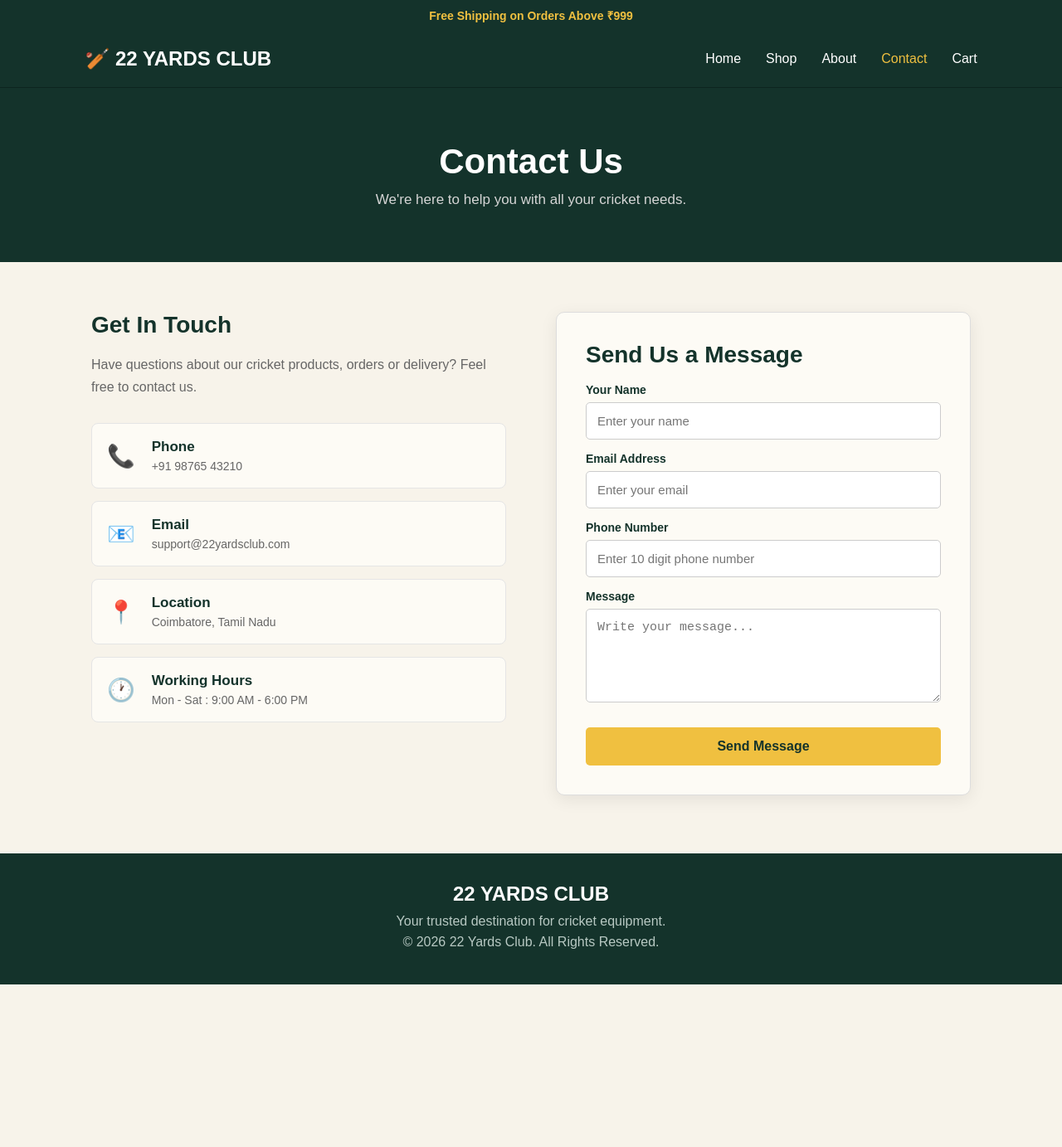
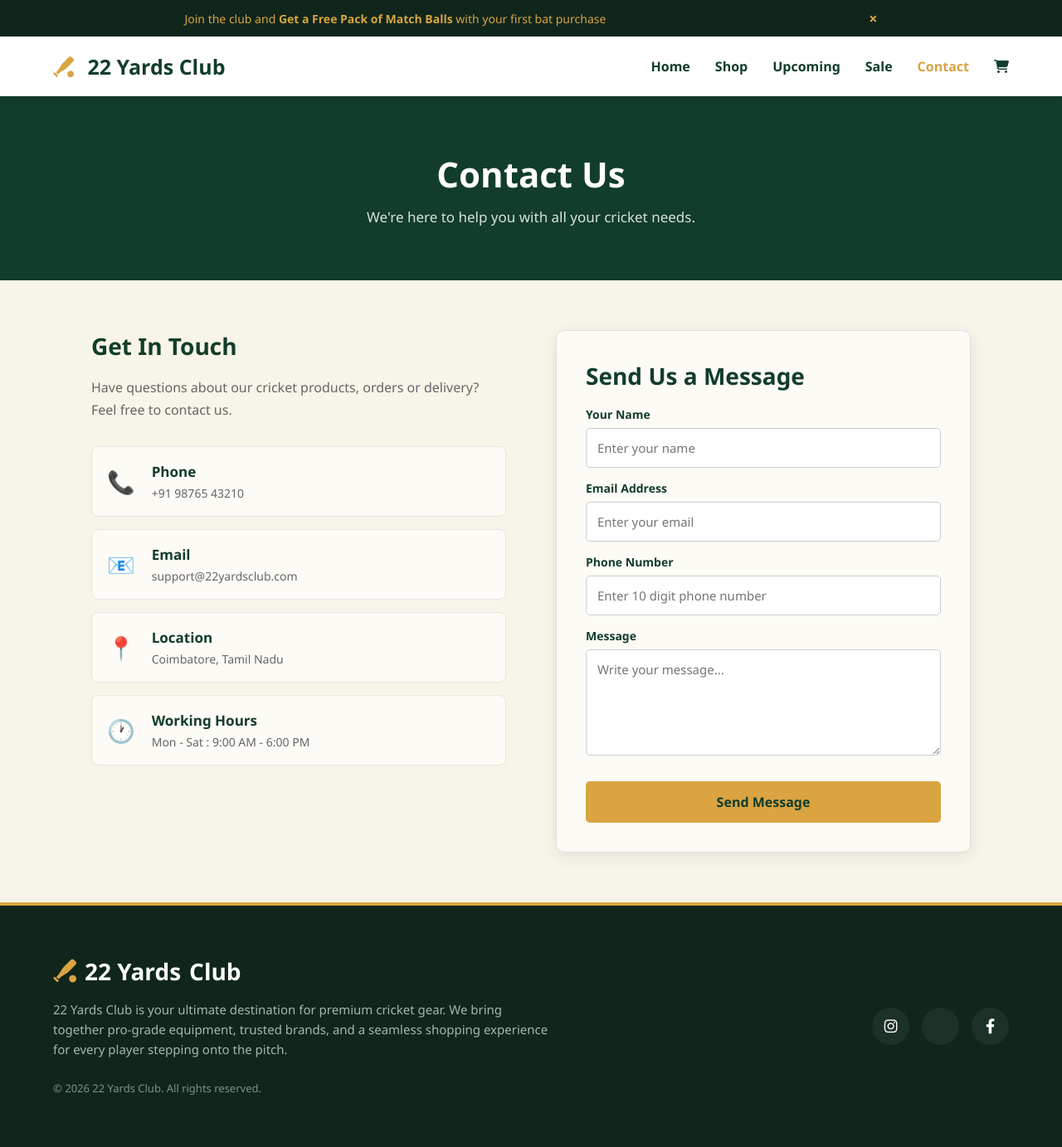
Before and after one commit to SivaPachu/22_yards_club_frontend, a plain HTML site: page contact.html in a window 1280 px wide. Shown: the whole page at 83% size. Before the commit the page ends 1187 px from the top, so only its background shows below. Drawn offline with Linux system fonts and the light colour scheme.

Commit message:
Fix contact page navbar,sidebar and footer

```diff
--- a/contact.css
+++ b/contact.css
@@ -1,61 +1,6 @@
-* {
-    margin: 0;
-    padding: 0;
-    box-sizing: border-box;
-}
-
-body {
-    font-family: Arial, sans-serif;
-    background: #f7f3ea;
-    color: #222;
-}
-
-/* TOP BAR */
-.top-bar {
-    background: #14332b;
-    color: #f0c040;
-    text-align: center;
-    padding: 9px;
-    font-size: 14px;
-    font-weight: bold;
-}
-
-/* HEADER */
-.header {
-    background: #14332b;
-    display: flex;
-    align-items: center;
-    justify-content: space-between;
-    padding: 20px 8%;
-    border-bottom: 1px solid #0d251f;
-}
-
-.logo {
-    font-size: 24px;
-    font-weight: bold;
-    color: #ffffff;
-}
-
-nav {
-    display: flex;
-    gap: 30px;
-}
-
-nav a {
-    text-decoration: none;
-    color: #ffffff;
-    font-size: 16px;
-    font-weight: 500;
-}
-
-nav a:hover,
-nav a.active {
-    color: #f0c040;
-}
-
-/* HERO */
+/* CONTACT HERO */
 .hero {
-    background: #14332b;
+    background: #123d2a;
     color: white;
     text-align: center;
     padding: 65px 20px;
@@ -68,7 +13,7 @@
 
 .hero p {
     font-size: 17px;
-    color: #d5d5d5;
+    color: #d7e2db;
 }
 
 /* MAIN CONTACT AREA */
@@ -81,12 +26,11 @@
     gap: 60px;
 }
 
-/* LEFT */
 .contact-info h2,
 .contact-form h2 {
     font-size: 28px;
     margin-bottom: 18px;
-    color: #14332b;
+    color: #123d2a;
 }
 
 .contact-info > p {
@@ -95,7 +39,7 @@
     margin-bottom: 30px;
 }
 
-/* INFORMATION BOX */
+/* INFO BOX */
 .info-box {
     background: #fdfbf5;
     display: flex;
@@ -114,7 +58,7 @@
 .info-box h3 {
     margin-bottom: 5px;
     font-size: 17px;
-    color: #14332b;
+    color: #123d2a;
 }
 
 .info-box p {
@@ -128,7 +72,7 @@
     padding: 35px;
     border-radius: 10px;
     border: 1px solid #ddd;
-    box-shadow: 0 5px 20px rgba(0,0,0,0.08);
+    box-shadow: 0 5px 20px rgba(0, 0, 0, 0.08);
 }
 
 .contact-form label {
@@ -137,7 +81,7 @@
     margin-bottom: 7px;
     font-weight: bold;
     font-size: 14px;
-    color: #14332b;
+    color: #123d2a;
 }
 
 .contact-form input,
@@ -152,14 +96,13 @@
 
 .contact-form input:focus,
 .contact-form textarea:focus {
-    border-color: #f0c040;
+    border-color: #d9a441;
 }
 
 .contact-form textarea {
     resize: vertical;
 }
 
-/* ERROR */
 .error {
     display: block;
     color: red;
@@ -167,13 +110,12 @@
     margin-top: 4px;
 }
 
-/* BUTTON */
 .contact-form button {
     width: 100%;
     margin-top: 22px;
     padding: 14px;
-    background: #f0c040;
-    color: #14332b;
+    background: #d9a441;
+    color: #123d2a;
     border: none;
     border-radius: 5px;
     font-size: 16px;
@@ -182,40 +124,12 @@
 }
 
 .contact-form button:hover {
-    background: #d9a92e;
-}
-
-/* FOOTER */
-footer {
-    background: #14332b;
-    color: white;
-    text-align: center;
-    padding: 35px 20px;
-    margin-top: 70px;
-}
-
-footer h2 {
-    margin-bottom: 10px;
-}
-
-footer p {
-    color: #b8c9c3;
-    margin: 7px;
+    background: #123d2a;
+    color: #d9a441;
 }
 
 /* MOBILE */
 @media (max-width: 768px) {
-    .header {
-        flex-direction: column;
-        gap: 20px;
-    }
-
-    nav {
-        gap: 15px;
-        flex-wrap: wrap;
-        justify-content: center;
-    }
-
     .hero h1 {
         font-size: 34px;
     }
--- a/contact.html
+++ b/contact.html
@@ -2,226 +2,162 @@
 <html lang="en">
 
 <head>
-
     <meta charset="UTF-8">
-
     <meta name="viewport" content="width=device-width, initial-scale=1.0">
-
     <title>Contact Us | 22 Yards Club</title>
 
+    <link rel="stylesheet" href="https://cdnjs.cloudflare.com/ajax/libs/font-awesome/6.4.2/css/all.min.css">
+    <link rel="stylesheet" href="style.css">
     <link rel="stylesheet" href="contact.css">
-
 </head>
-
 
 <body>
 
-    <!-- TOP BAR -->
-
-    <div class="top-bar">
-        Free Shipping on Orders Above ₹999
+    <!-- Top Ad Banner Section-->
+    <div id="adbanner">
+        <p>Join the club and <b>Get a Free Pack of Match Balls</b> with your first bat purchase</p>
+        <span id="closead">&times;</span>
     </div>
 
+    <!-- NavBar Section -->
+    <nav>
+        <a href="index.html" class="logo">
+            <i class="fa-solid fa-baseball-bat-ball"></i>
+            <span>22 Yards <b>Club</b></span>
+        </a>
 
-    <!-- HEADER -->
+        <svg id="menuicon" xmlns="http://www.w3.org/2000/svg" fill="none" viewBox="0 0 24 24" stroke-width="1.5"
+            stroke="currentColor">
+            <path stroke-linecap="round" stroke-linejoin="round" d="M3.75 6.75h16.5M3.75 12h16.5m-16.5 5.25h16.5" />
+        </svg>
 
-    <header class="header">
+        <ul class="nav-links">
+            <li><a href="index.html">Home</a></li>
+            <li><a href="shop.html">Shop</a></li>
+            <li><a href="index.html#upcoming">Upcoming</a></li>
+            <li><a href="index.html#sale__section">Sale</a></li>
+            <li><a href="contact.html" class="active__link">Contact</a></li>
+            <li><a href="cart.html" class="cart-icon"><i class="fa-solid fa-cart-shopping"></i></a></li>
+        </ul>
+    </nav>
 
-        <div class="logo">
-            🏏 22 YARDS CLUB
+    <!-- Side NavBar Section -->
+    <section id="sidenav">
+        <div class="close__btn__container">
+            <button id="closenav">&times;</button>
         </div>
-
-
-        <nav>
-
-            <a href="index.html">Home</a>
-
-            <a href="shop.html">Shop</a>
-
-            <a href="about.html">About</a>
-
-            <a href="contact.html" class="active">Contact</a>
-
-            <a href="cart.html">Cart</a>
-
-        </nav>
-
-    </header>
-
+        <ul>
+            <li><a href="index.html">Home</a></li>
+            <li><a href="shop.html">Shop</a></li>
+            <li><a href="index.html#upcoming">Upcoming</a></li>
+            <li><a href="index.html#sale__section">Sale</a></li>
+            <li><a href="contact.html">Contact</a></li>
+            <li><a href="cart.html">Cart</a></li>
+        </ul>
+    </section>
 
     <!-- CONTACT HERO -->
-
     <section class="hero">
-
         <h1>Contact Us</h1>
-
-        <p>
-            We're here to help you with all your cricket needs.
-        </p>
-
+        <p>We're here to help you with all your cricket needs.</p>
     </section>
 
-
     <!-- CONTACT CONTENT -->
-
     <section class="contact-container">
 
-
         <!-- LEFT SIDE -->
-
         <div class="contact-info">
-
             <h2>Get In Touch</h2>
-
             <p>
                 Have questions about our cricket products,
                 orders or delivery? Feel free to contact us.
             </p>
 
-
             <div class="info-box">
-
                 <span>📞</span>
-
                 <div>
                     <h3>Phone</h3>
                     <p>+91 98765 43210</p>
                 </div>
-
             </div>
 
-
             <div class="info-box">
-
                 <span>📧</span>
-
                 <div>
                     <h3>Email</h3>
                     <p>support@22yardsclub.com</p>
                 </div>
-
             </div>
 
-
             <div class="info-box">
-
                 <span>📍</span>
-
                 <div>
                     <h3>Location</h3>
                     <p>Coimbatore, Tamil Nadu</p>
                 </div>
-
             </div>
 
-
             <div class="info-box">
-
                 <span>🕐</span>
-
                 <div>
                     <h3>Working Hours</h3>
                     <p>Mon - Sat : 9:00 AM - 6:00 PM</p>
                 </div>
-
             </div>
-
         </div>
 
-
         <!-- RIGHT SIDE FORM -->
-
         <div class="contact-form">
-
             <h2>Send Us a Message</h2>
 
-
             <form id="contactForm">
-
-
-                <label for="name">
-                    Your Name
-                </label>
-
-                <input
-                    type="text"
-                    id="name"
-                    placeholder="Enter your name"
-                >
-
+                <label for="name">Your Name</label>
+                <input type="text" id="name" placeholder="Enter your name">
                 <span id="nameError" class="error"></span>
 
-
-                <label for="email">
-                    Email Address
-                </label>
-
-                <input
-                    type="email"
-                    id="email"
-                    placeholder="Enter your email"
-                >
-
+                <label for="email">Email Address</label>
+                <input type="email" id="email" placeholder="Enter your email">
                 <span id="emailError" class="error"></span>
 
-
-                <label for="phone">
-                    Phone Number
-                </label>
-
-                <input
-                    type="tel"
-                    id="phone"
-                    placeholder="Enter 10 digit phone number"
-                >
-
+                <label for="phone">Phone Number</label>
+                <input type="tel" id="phone" placeholder="Enter 10 digit phone number">
                 <span id="phoneError" class="error"></span>
 
-
-                <label for="message">
-                    Message
-                </label>
-
-                <textarea
-                    id="message"
-                    rows="5"
-                    placeholder="Write your message..."
-                ></textarea>
-
+                <label for="message">Message</label>
+                <textarea id="message" rows="5" placeholder="Write your message..."></textarea>
                 <span id="messageError" class="error"></span>
 
-
-                <button type="submit">
-                    Send Message
-                </button>
-
-
+                <button type="submit">Send Message</button>
             </form>
-
         </div>
 
     </section>
 
-
-    <!-- FOOTER -->
-
-    <footer>
-
-        <h2>22 YARDS CLUB</h2>
-
-        <p>
-            Your trusted destination for cricket equipment.
-        </p>
-
-        <p>
-            © 2026 22 Yards Club. All Rights Reserved.
-        </p>
-
+    <!-- Footer Section -->
+    <footer class="mod__footer">
+        <div class="footer__container">
+            <div class="footer__left">
+                <h2>
+                    <i class="fa-solid fa-baseball-bat-ball"></i> 22 Yards <span>Club</span>
+                </h2>
+                <p>
+                    22 Yards Club is your ultimate destination for premium cricket gear. We bring together pro-grade
+                    equipment, trusted brands, and a seamless shopping experience for every player stepping onto the
+                    pitch.
+                </p>
+                <p class="copyright">&copy; 2026 22 Yards Club. All rights reserved.</p>
+            </div>
+            <div class="footer__right">
+                <div class="social-icons">
+                    <a href="#" aria-label="Instagram"><i class="fa-brands fa-instagram"></i></a>
+                    <a href="#" aria-label="X"><i class="fa-brands fa-x-twitter"></i></a>
+                    <a href="#" aria-label="Facebook"><i class="fa-brands fa-facebook-f"></i></a>
+                </div>
+            </div>
+        </div>
     </footer>
 
-
     <script src="contact.js"></script>
-
 </body>
 
 </html>
--- a/contact.js
+++ b/contact.js
@@ -1,98 +1,33 @@
-const form = document.getElementById("contactForm");
+// Top Ad Banner Section
+const adBanner = document.getElementById("adbanner");
+const closeAdBtn = document.getElementById("closead");
 
+if (closeAdBtn && adBanner) {
+    closeAdBtn.addEventListener("click", () => {
+        adBanner.style.display = "none";
+    });
+}
 
-form.addEventListener("submit", function(event) {
+// Side Navbar Section
+const menuIcon = document.getElementById("menuicon");
+const sideNav = document.getElementById("sidenav");
+const closeNav = document.getElementById("closenav");
+const sideLinks = sideNav ? sideNav.querySelectorAll("a") : [];
 
-    event.preventDefault();
+if (menuIcon && sideNav) {
+    menuIcon.addEventListener("click", function () {
+        sideNav.classList.add("active");
+    });
+}
 
+if (closeNav && sideNav) {
+    closeNav.addEventListener("click", function () {
+        sideNav.classList.remove("active");
+    });
+}
 
-    const name =
-        document.getElementById("name").value.trim();
-
-    const email =
-        document.getElementById("email").value.trim();
-
-    const phone =
-        document.getElementById("phone").value.trim();
-
-    const message =
-        document.getElementById("message").value.trim();
-
-
-    document.getElementById("nameError").textContent = "";
-    document.getElementById("emailError").textContent = "";
-    document.getElementById("phoneError").textContent = "";
-    document.getElementById("messageError").textContent = "";
-
-
-    let valid = true;
-
-
-    if (name === "") {
-
-        document.getElementById("nameError").textContent =
-            "Please enter your name.";
-
-        valid = false;
-    }
-
-
-    const emailPattern =
-        /^[^\s@]+@[^\s@]+\.[^\s@]+$/;
-
-
-    if (email === "") {
-
-        document.getElementById("emailError").textContent =
-            "Please enter your email.";
-
-        valid = false;
-
-    } else if (!emailPattern.test(email)) {
-
-        document.getElementById("emailError").textContent =
-            "Enter a valid email address.";
-
-        valid = false;
-    }
-
-
-    const phonePattern = /^[0-9]{10}$/;
-
-
-    if (phone === "") {
-
-        document.getElementById("phoneError").textContent =
-            "Please enter your phone number.";
-
-        valid = false;
-
-    } else if (!phonePattern.test(phone)) {
-
-        document.getElementById("phoneError").textContent =
-            "Enter a valid 10 digit phone number.";
-
-        valid = false;
-    }
-
-
-    if (message === "") {
-
-        document.getElementById("messageError").textContent =
-            "Please enter your message.";
-
-        valid = false;
-    }
-
-
-    if (valid) {
-
-        alert(
-            "Thank you for contacting 22 Yards Club!"
-        );
-
-        form.reset();
-
-    }
-
+sideLinks.forEach(function (link) {
+    link.addEventListener("click", function () {
+        sideNav.classList.remove("active");
+    });
 });
```
